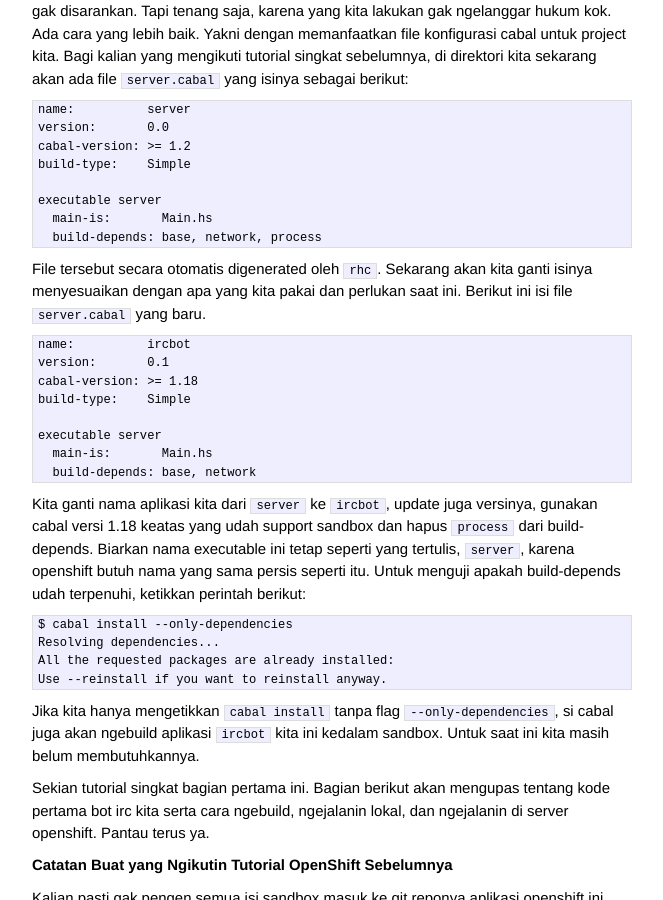
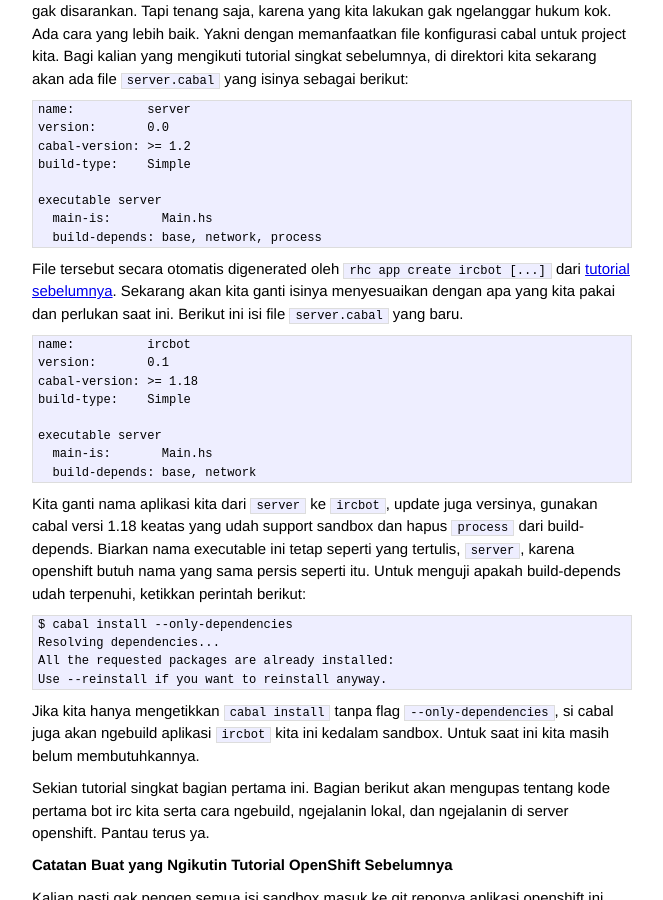
Before and after one commit to matematikaadit/matematikaadit.github.io, a Jekyll site: the page built from _posts/2014-06-13-ircbot.md, in a window 1280 px wide and 900 px high, scrolled down 1445 px. Shown: the whole window, without its empty margins (308-971 px from the left). Built offline with Jekyll 4.4.1, drawn with Linux system fonts in a browser that asks for light colours.

Commit message:
editorial from @kusut

```diff
--- a/_posts/2014-06-13-ircbot.md
+++ b/_posts/2014-06-13-ircbot.md
@@ -97,9 +97,10 @@ file `server.cabal` yang isinya sebagai berikut:
       main-is:       Main.hs
       build-depends: base, network, process
 
-File tersebut secara otomatis digenerated oleh `rhc`. Sekarang akan kita
-ganti isinya menyesuaikan dengan apa yang kita pakai dan perlukan saat ini.
-Berikut ini isi file `server.cabal` yang baru.
+File tersebut secara otomatis digenerated oleh `rhc app create ircbot [...]`
+dari [tutorial sebelumnya][rhc]. Sekarang akan kita ganti isinya
+menyesuaikan dengan apa yang kita pakai dan perlukan saat ini.  Berikut ini
+isi file `server.cabal` yang baru.
 
     name:          ircbot
     version:       0.1
```
